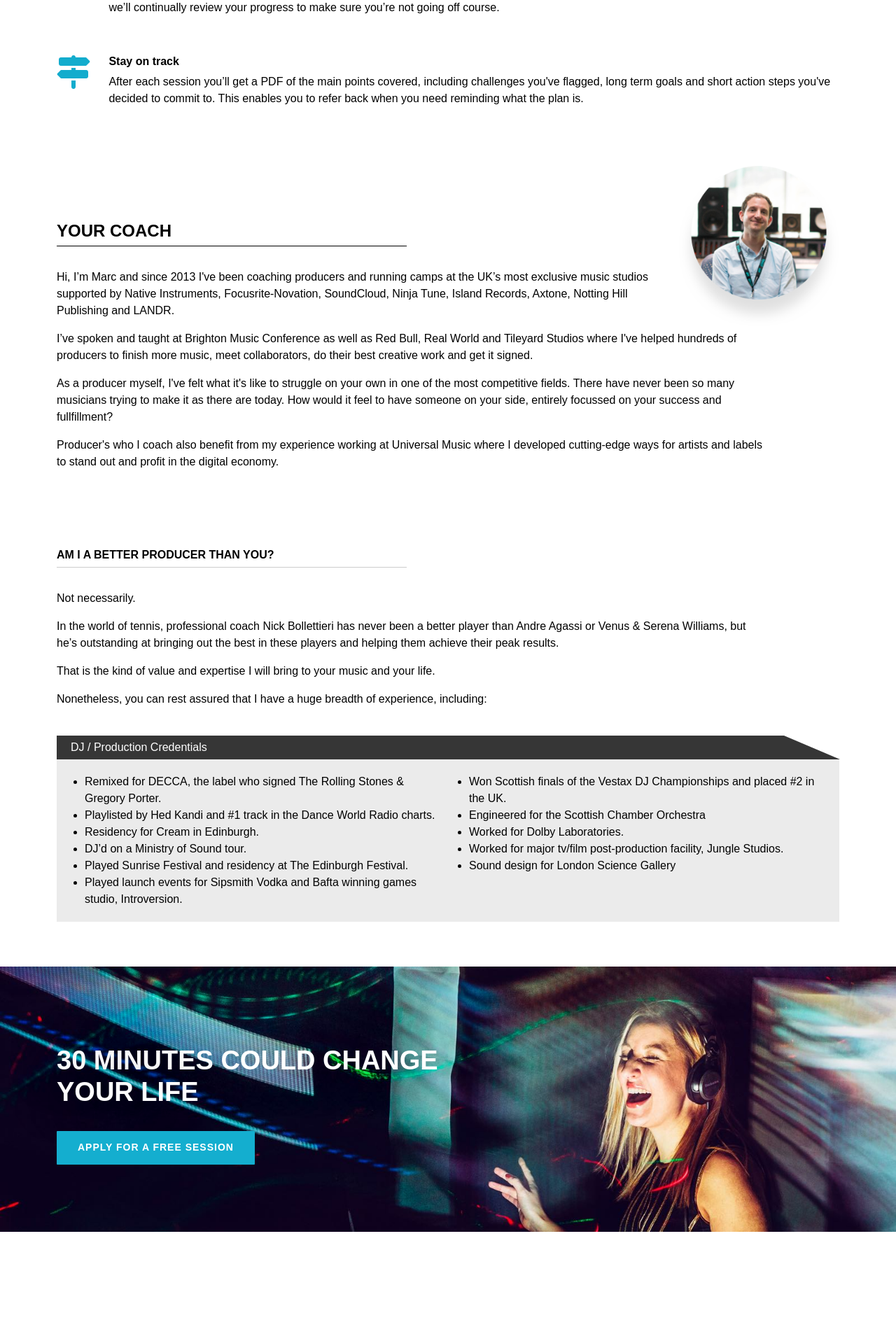
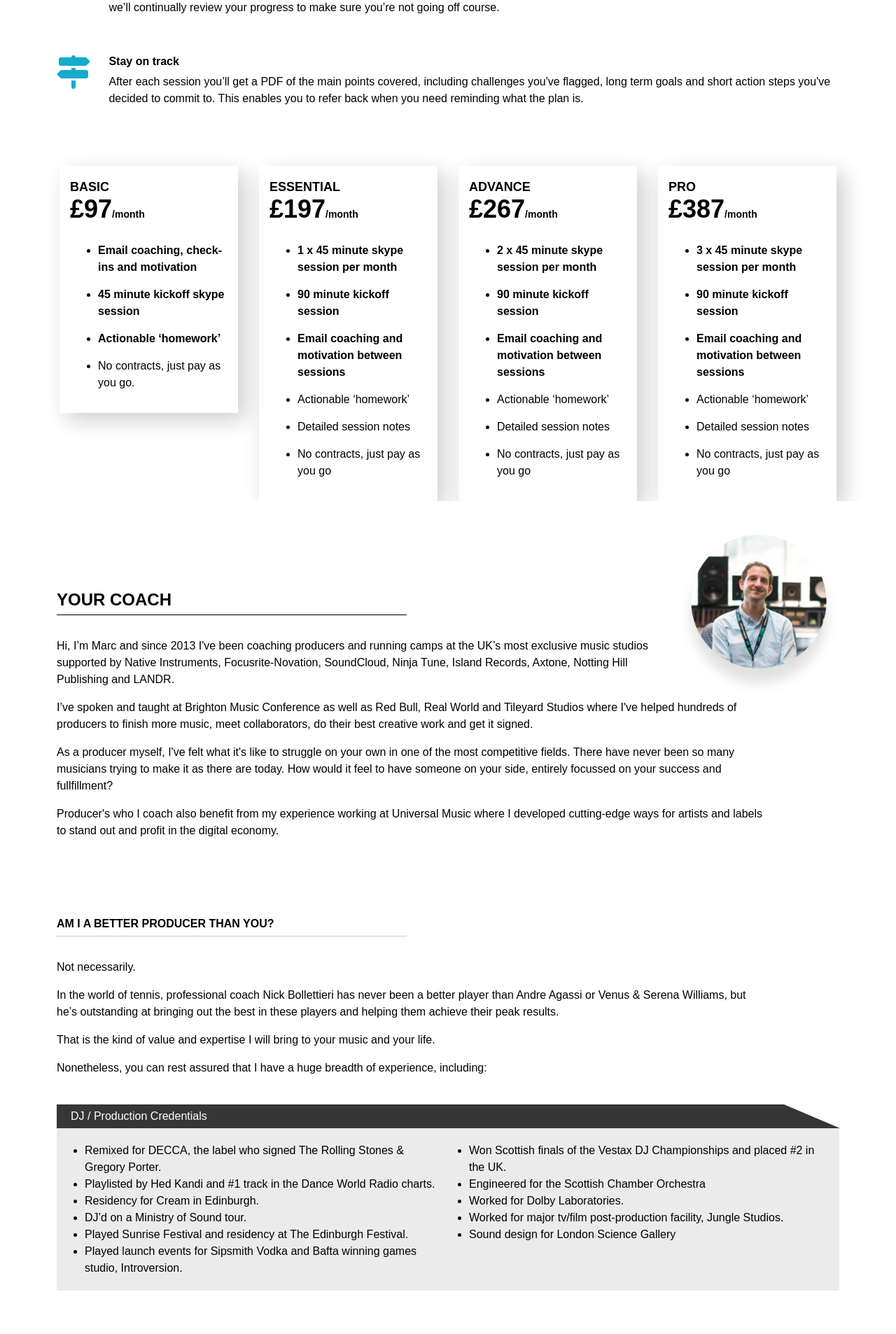
Before and after one commit to mlangsman/Coaching-Site, a Jekyll site: the page built from index.html, in a window 1280 px wide. Shown: the part 3915-5821 px from the top of the page at 70% size. Built offline with Jekyll 4.4.1, drawn with Linux system fonts in a browser that asks for light colours; nearby versions of some CDN libraries; before the commit the page ends 5676 px from its top, so only the background shows below that.

Commit message:
Add pricing cards

```diff
--- a/_includes/header.html
+++ b/_includes/header.html
@@ -12,12 +12,15 @@
     <!-- <link rel="stylesheet" href="https://maxcdn.bootstrapcdn.com/bootstrap/4.0.0-alpha.6/css/bootstrap.min.css" integrity="sha384-rwoIResjU2yc3z8GV/NPeZWAv56rSmLldC3R/AZzGRnGxQQKnKkoFVhFQhNUwEyJ" crossorigin="anonymous"> -->
 
 	<link rel="stylesheet" href="css/bootstrap.min.css">
+	<link rel="stylesheet" href="/font-awesome-4.7.0/css/font-awesome.min.css">
 	<link rel="stylesheet" type="text/css" href="css/main.css">
 	<script src="https://use.typekit.net/lrg1crr.js"></script>
 	<script>try{Typekit.load({ async: true });}catch(e){}</script>
 
 	<!-- Font Awesome -->
 	<script src="https://use.fontawesome.com/a395c8d9c5.js"></script>
+
+
 
 	<!-- Facebook Pixel Code -->
 	<script>
--- a/css/main.css
+++ b/css/main.css
@@ -334,6 +334,54 @@ h3
 	margin-bottom: 50px;
 }
 
+.pricing-card
+{
+	border: none;
+	box-shadow: 10px 10px 30px rgba(0, 0, 0, 0.2);
+	padding: 15px 15px 15px 15px;
+}
+
+p.pricing-title
+{
+	text-transform: uppercase;
+	line-height: 0;
+	font-size: 18px;
+	font-family: "proxima nova", "proxima-nova", sans-serif;
+	font-weight: 800;
+	margin:15px 0 5px 0 ;
+}
+
+span.price
+{
+	text-transform: uppercase;
+	font-size: 36px;
+	font-family: "proxima nova", "proxima-nova", sans-serif;
+	font-weight: 800;
+}
+
+span.frequency
+{
+	font-size: 14px;
+	font-family: "proxima nova", "proxima-nova", sans-serif;
+	font-weight: 800;
+}
+
+.pricing-card li
+{
+	margin-bottom: 15px;
+}
+
+.pricing-card li.highlight
+{
+	font-weight: 600;
+}
+
+
+.pricing-card ul
+{
+	margin-top: 20px;
+}
+
 /* ICONS */
 
 i
@@ -342,6 +390,8 @@ i
 	color: #13ACCD;
 	width: 60px;
 }
+
+
 
 /* MODALS */
 
--- a/index.html
+++ b/index.html
@@ -227,9 +227,74 @@ title: Different Beat
 
 		<!-- PRICING -->
 
+<div class="container">
 
+		<div class="row mt-5">
 
+			<div class="col-3">
+				<div class="pricing-card">
+					<p class="pricing-title">Basic</p>
+					<span class="price">£97</span><span class="frequency">/month</span>
+					<ul>
+							<li class="highlight">Email coaching, check-ins and motivation</li>
+							<li class="highlight">45 minute kickoff skype session</li>
+							<li class="highlight">Actionable ‘homework’</li>
+							<li>No contracts, just pay as you go.</li>
+					</ul>
+				</div>
+			</div>
 
+			<div class="col-3">
+				<div class="pricing-card">
+					<p class="pricing-title">Essential</p>
+					<span class="price">£197</span><span class="frequency">/month</span>
+					<ul>
+						<li class="highlight">1 x 45 minute skype session per month</li>
+						<li class="highlight">90 minute kickoff session</li>
+						<li class="highlight">Email coaching and motivation between sessions</li>
+						<li>Actionable ‘homework’</li>
+						<li>Detailed session notes</li>
+						<li>No contracts, just pay as you go</li>
+					</ul>
+
+				</div>
+			</div>
+
+			<div class="col-3">
+				<div class="pricing-card">
+					<p class="pricing-title">Advance</p>
+					<span class="price">£267</span><span class="frequency">/month</span>
+					<ul>
+						<li class="highlight">2 x 45 minute skype session per month</li>
+						<li class="highlight">90 minute kickoff session</li>
+						<li class="highlight">Email coaching and motivation between sessions</li>
+						<li>Actionable ‘homework’</li>
+						<li>Detailed session notes</li>
+						<li>No contracts, just pay as you go</li>
+					</ul>
+
+				</div>
+			</div>
+
+			<div class="col-3">
+				<div class="pricing-card">
+					<p class="pricing-title">Pro</p>
+					<span class="price">£387</span><span class="frequency">/month</span>
+					<ul>
+						<li class="highlight">3 x 45 minute skype session per month</li>
+						<li class="highlight">90 minute kickoff session</li>
+						<li class="highlight">Email coaching and motivation between sessions</li>
+						<li>Actionable ‘homework’</li>
+						<li>Detailed session notes</li>
+						<li>No contracts, just pay as you go</li>
+					</ul>
+
+				</div>
+			</div>
+
+		</div>
+
+</div>
 
 		<div class="row">
 			<div class="col copy-block your-coach global-padding">
```
